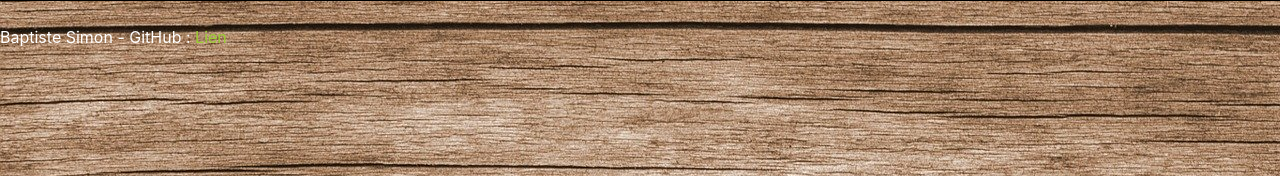
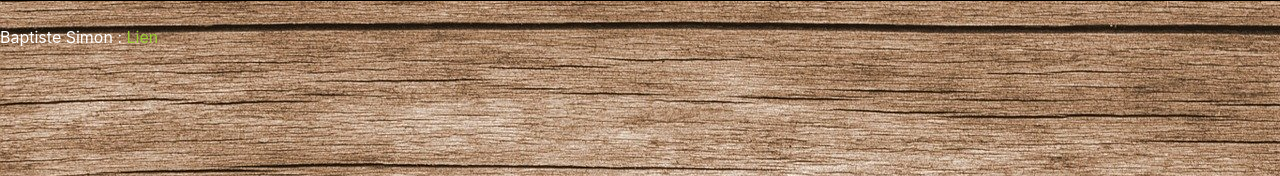
Before and after one commit to Baptiste68/P7-new, a Flask app: page / in a window 1280 px wide. Shown: the part 624-800 px from the top of the page. Run offline with Flask 2, Linux system fonts and the light colour scheme; some libraries are stand-ins or nearby versions.

Commit message:
link footer

```diff
--- a/gbapp/templates/index.html
+++ b/gbapp/templates/index.html
@@ -62,16 +62,16 @@
           </div>
         </section>
         <div class="col-sm-1"></div>
+      </section>
       </div>
-    </section>
 
 
       <div class="row">
         <br />
       </div>
       <footer class="row">
-        <div class="col-lg-12">
-          <p>Baptiste Simon - GitHub : <a href="https://github.com/Baptiste68/P7" target="_blank">Lien</a></p>
+        <div class="col-sm-12">
+          <p>Baptiste Simon : <a href="https://baptiste-simon.herokuapp.com/" target="_blank">Lien</a></p>
         </div>
       </footer>
 
```
